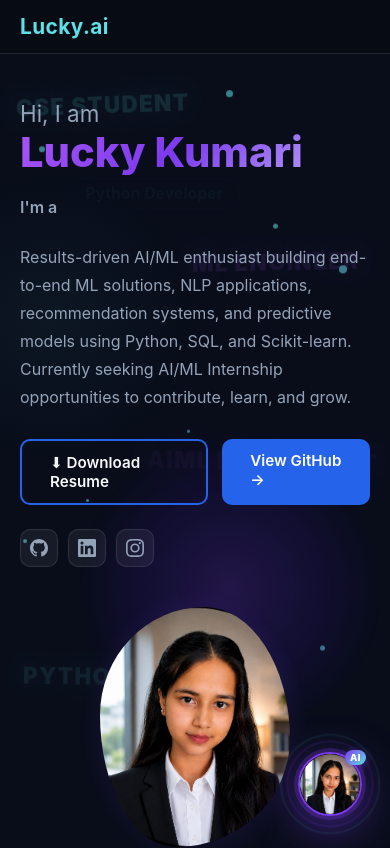
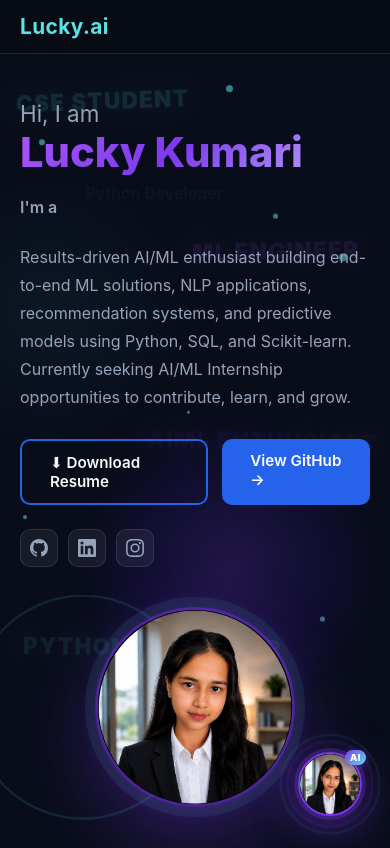
Before and after one commit to luckylucky110507/portfolio-, a React (Vite) app: page / in a window 390 px wide. Shown: the top 848 px of the page. Built offline with nearby package versions, Linux system fonts and the light colour scheme.

Commit message:
Update App.css
Updated dimensions and animations for various elements, improved layout responsiveness, and adjusted padding and margins for better spacing.

```diff
--- a/src/App.css
+++ b/src/App.css
@@ -527,25 +527,34 @@ body {
   box-shadow: 0 8px 20px rgba(92, 225, 230, .2);
 }
 
-/* 3-D floating photo */
+/* 3-D floating photo — perfect circle, ringed like the neural-network nodes */
 .hero-photo-wrap {
   position: absolute;
   right: 70px;
   top: 50%;
   transform: translateY(-50%);
   z-index: 1;
-  width: 360px;
-  height: 440px;
+  width: 380px;
+  height: 380px;
   animation: heroFloat3d 7s ease-in-out infinite;
 }
 
 .hero-photo-glow {
   position: absolute;
-  inset: -20px;
-  border-radius: 50% 50% 50% 50%/40% 40% 60% 60%;
+  inset: -22px;
+  border-radius: 50%;
   background: radial-gradient(ellipse, rgba(124, 58, 237, .5) 0%, transparent 70%);
-  animation: pulseGlow 3.5s ease-in-out infinite, blobMorph 9s ease-in-out infinite;
+  animation: pulseGlow 3.5s ease-in-out infinite;
   z-index: 0;
+}
+
+.hero-photo-glow::before {
+  content: '';
+  position: absolute;
+  inset: 10px;
+  border-radius: 50%;
+  border: 2px solid rgba(92, 225, 230, .45);
+  animation: splashRing 3.5s ease-in-out infinite;
 }
 
 .hero-photo {
@@ -555,8 +564,9 @@ body {
   height: 100%;
   object-fit: cover;
   object-position: top center;
-  border-radius: 50% 50% 50% 50%/40% 40% 60% 60%;
-  animation: blobMorph 9s ease-in-out infinite;
+  border-radius: 50%;
+  border: 3px solid rgba(124, 58, 237, .55);
+  box-shadow: 0 0 0 10px rgba(92, 225, 230, .08), 0 30px 80px rgba(124, 58, 237, .35);
 }
 
 @keyframes heroFloat3d {
@@ -921,8 +931,8 @@ body {
 
 .circuit-svg {
   width: 100%;
-  max-width: 800px;
-  height: 460px;
+  max-width: 860px;
+  height: 520px;
   filter: drop-shadow(0 0 30px rgba(124, 58, 237, .2));
   animation: float 10s ease-in-out infinite;
 }
@@ -1085,29 +1095,47 @@ body {
 ═══════════════════════════════════════ */
 .project-grid {
   display: grid;
-  grid-template-columns: repeat(auto-fit, minmax(300px, 1fr));
-  gap: 28px;
+  grid-template-columns: repeat(auto-fit, minmax(330px, 1fr));
+  gap: 34px;
 }
 
 .project-card {
   background: linear-gradient(180deg, var(--bg2), rgba(255, 255, 255, .015));
   border: 1px solid var(--border);
-  border-radius: 20px;
+  border-radius: 22px;
   overflow: hidden;
   position: relative;
   transform-style: preserve-3d;
+  animation: projectFloat calc(7s + var(--pi, 0) * 0.35s) ease-in-out calc(var(--pi, 0) * 0.22s) infinite;
   transition: transform .5s cubic-bezier(.175, .885, .32, 1.275), box-shadow .5s, border-color .3s;
   box-shadow: 0 20px 60px rgba(0, 0, 0, .4);
 }
 
 .project-card:hover {
   transform: translateY(-20px) rotateX(6deg) rotateY(-4deg) scale(1.04);
+  animation-play-state: paused;
   box-shadow: 0 56px 110px rgba(0, 0, 0, .65), 0 0 70px -10px var(--accent-glow, rgba(124, 58, 237, .5));
   border-color: var(--accent-border, rgba(124, 58, 237, .55));
 }
 
+@keyframes projectFloat {
+
+  0%,
+  100% {
+    transform: translateY(0) rotateX(0deg) rotateY(0deg);
+  }
+
+  33% {
+    transform: translateY(-12px) rotateX(1.5deg) rotateY(-1.5deg);
+  }
+
+  66% {
+    transform: translateY(-6px) rotateX(-1deg) rotateY(1.5deg);
+  }
+}
+
 .project-thumb {
-  height: 160px;
+  height: 190px;
   display: flex;
   align-items: center;
   justify-content: center;
@@ -1218,16 +1246,16 @@ body {
 }
 
 .project-info {
-  padding: 20px;
+  padding: 26px;
   position: relative;
   z-index: 1;
 }
 
 .project-info h3 {
-  font-size: 1.08rem;
+  font-size: 1.22rem;
   font-weight: 700;
   color: var(--text);
-  margin-bottom: 8px;
+  margin-bottom: 10px;
   letter-spacing: -.01em;
 }
 
@@ -1330,8 +1358,8 @@ body {
 /* Grid layout instead of horizontal scroll */
 .cert-grid {
   display: grid;
-  grid-template-columns: repeat(auto-fill, minmax(240px, 1fr));
-  gap: 26px;
+  grid-template-columns: repeat(auto-fill, minmax(280px, 1fr));
+  gap: 30px;
   margin-top: 12px;
 }
 
@@ -1472,7 +1500,7 @@ body {
 /* Image area */
 .cert-img-wrap {
   position: relative;
-  height: 170px;
+  height: 210px;
   background: linear-gradient(135deg, #0f1726, #1a2a40);
   overflow: hidden;
   border-bottom: 1px solid rgba(92, 225, 230, .12);
@@ -1522,14 +1550,14 @@ body {
 
 /* Body */
 .cert-body {
-  padding: 16px 18px 18px;
+  padding: 20px 22px 22px;
 }
 
 .cert-body h3 {
-  font-size: .88rem;
+  font-size: 1rem;
   font-weight: 700;
   color: var(--text);
-  margin-bottom: 8px;
+  margin-bottom: 10px;
   line-height: 1.45;
   display: -webkit-box;
   -webkit-line-clamp: 2;
@@ -2746,8 +2774,8 @@ footer {
   .hero-photo-wrap {
     position: static;
     transform: none !important;
-    width: 240px;
-    height: 300px;
+    width: 260px;
+    height: 260px;
     margin: 0 auto;
     animation: float 7s ease-in-out infinite;
   }
@@ -2828,8 +2856,8 @@ footer {
   }
 
   .hero-photo-wrap {
-    width: 190px;
-    height: 240px;
+    width: 200px;
+    height: 200px;
   }
 
   .exploring-badges-grid {
```
